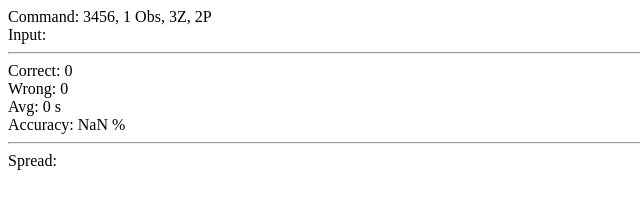
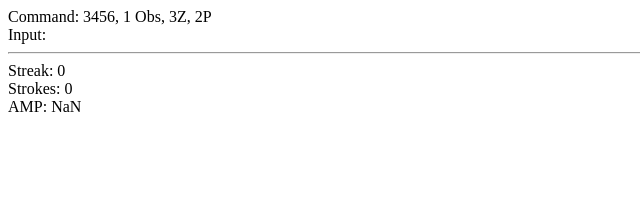
Before and after one commit to iludart/sc-hotkey-trainer, a plain HTML site: page index.html in a window 1280 px wide. Shown: the whole page, without its empty margins (0-640 px from the left). Drawn offline with Linux system fonts and the light colour scheme.

Commit message:
Added apm and streaks

```diff
--- a/hotkey_trainer.js
+++ b/hotkey_trainer.js
@@ -9,26 +9,15 @@ function getKey(code) {
 }
 
 function getRandomIndex(max) {
-    turn++;
-    if (turn % 2) {
-        return 0;
-    } else {
-        return Math.floor(Math.random() * Math.floor(max));
-    }
+    return Math.floor(Math.random() * Math.floor(max));
 }
 
 function processWrong() {
     if (last != "wrong") {
         input = "";
-        wrong += 1;
         sequenceIndex = 0;
         last = "wrong";
-        if (!wrongSpread[sequences[sequenceKey].text]) {
-            wrongSpread[sequences[sequenceKey].text] = 0;
-        }
-
-        wrongSpread[sequences[sequenceKey].text] += 1;
-        avg = getAvgTime();
+        streak = 0;
     }
 }
 
@@ -37,36 +26,12 @@ function processCorrect() {
     last = "correct";
 }
 
-function getAvgTime() {
-    return (((Date.now() - start) / (correct + wrong)) / 1000).toFixed(2);
-}
-
 function updateUI() {
     document.getElementById("sequence").innerText = sequences[sequenceKey].text;
     document.getElementById("input").innerText = input;
-    document.getElementById("correct").innerText = correct + (last === "correct" ? " -" : "");
-    document.getElementById("wrong").innerText = wrong + (last === "wrong" ? " -" : "");
-    document.getElementById("avg").innerText = avg;
-    document.getElementById("accuracy").innerText = ((correct / (correct + wrong)) * 100).toFixed(2);
-    var wrongHTML = "";
-
-    var sorted = [];
-    for (var key in wrongSpread) {
-        sorted.push({
-            "text": key,
-            "wrong": wrongSpread[key]
-        });
-    }
-
-    sorted.sort(function(a, b) {
-        return b.wrong - a.wrong;
-    });
-
-    for (var i = 0; i < sorted.length; i++) {
-        wrongHTML += `<div>${sorted[i].text}: ${sorted[i].wrong}</div>`
-    }
-
-    $("#spread").html(wrongHTML);
+    document.getElementById("streak").innerText = streak;
+    document.getElementById("strokes").innerText = keyStrokeCount;
+    document.getElementById("apm").innerText = getAPM();
 }
 
 function getCurrentSequence(index) {
@@ -77,16 +42,18 @@ function getCurrentModifier(index) {
     return sequences[index].modifier;
 }
 
+function getAPM() {
+    var timespan = (Date.now() - start) / 1000;
+    var apm = (60 / timespan) * keyStrokeCount;
+    return apm.toFixed();
+}
+
 var correct = 0;
-var wrong = 0;
-var wrongSpread = {};
 var start = Date.now();
-var avg = 0;
 var input = "";
 var last = "";
-var turn = 0;
 var keyStrokeCount = 0;
-
+var streak = 0;
 var sequenceIndex = 0;
 var sequenceKey = getRandomIndex(sequences.length);
 
@@ -134,7 +101,7 @@ document.getElementById("program").addEventListener("keydown", function (event)
         sequenceIndex = 0;
         sequenceKey = getRandomIndex(sequences.length);
         last = "correct";
-        avg = getAvgTime();
+        streak += 1;
     }
 
     updateUI();
--- a/index.html
+++ b/index.html
@@ -10,15 +10,10 @@
     <div>Command: <span id="sequence"></span></div>
     <div>Input: <span id="input"></span></div>
     <hr/>
-    <div>Correct: <span id="correct"></span></div>
-    <div>Wrong: <span id="wrong"></span></div>
-    <div>Avg: <span id="avg"></span> s</div>
-    <div>Accuracy: <span id="accuracy"></span> %</div>
-    <hr/>
-    <div>Spread:
-        <div id="spread"></div>
-    </div>
-    <!-- <div>Avg: <span id="avg"></span></div> -->
+    <div>Streak: <span id="streak"></span></div>
+    <div>Strokes: <span id="strokes"></span></div>
+    <div>AMP: <span id="apm"></span></div>
+
     <script src="jquery.min.js"></script>
     <script src="sequences.js"></script>
     <script src="hotkey_trainer.js"></script>
```
